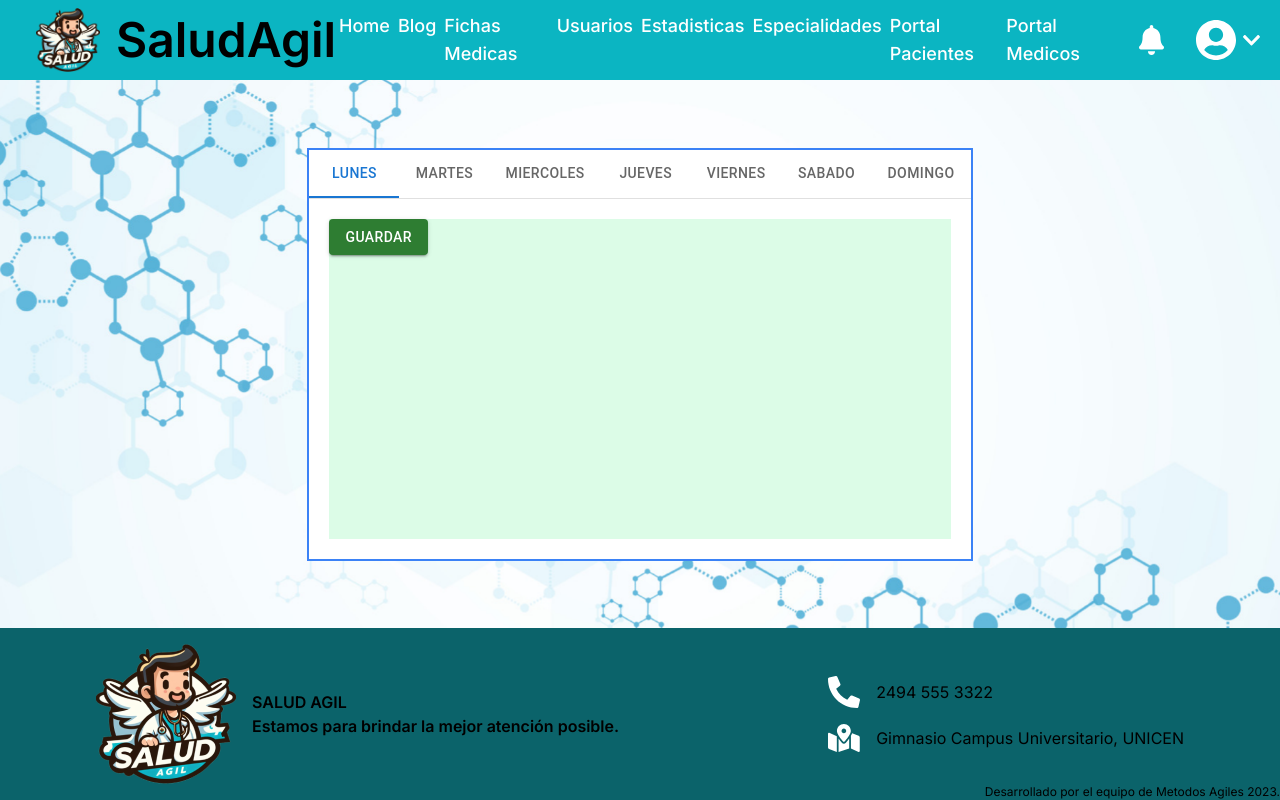
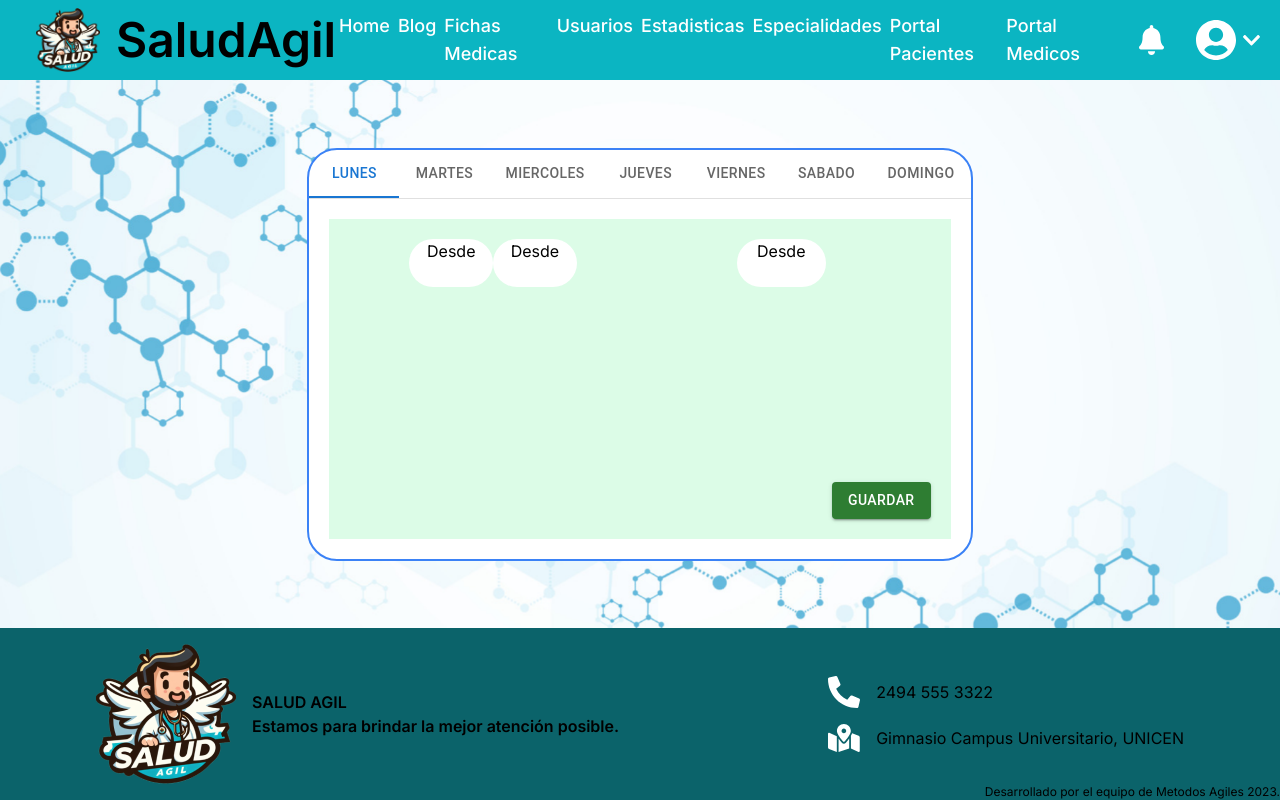
Before and after one commit to metagiles2023/SaludAgil2023, a Next.js app in the folder front/frontend-salud/: page /portalMedico/cargarTurnos in a window 1280 px wide. Built offline with nearby package versions, Linux system fonts and the light colour scheme.

Commit message:
Se termino la implementacion del mostrar turnos de medico

```diff
--- a/front/frontend-salud/src/app/portalMedico/calendario/page.js
+++ b/front/frontend-salud/src/app/portalMedico/calendario/page.js
@@ -2,7 +2,7 @@
 import React from 'react'
 import Header from '@/components/Estructura/Header'
 import Footer from '@/components/Estructura/Footer'
-import TurnoCard from '@/components/Turno/TurnoCardReservar';
+import PacienteCard from '@/components/Calendario/PacienteCard'
 import Calendar from 'react-calendar'
 import "./Calendar.css"
 import { useState } from 'react';
@@ -16,7 +16,7 @@ export default function mostrarTurnosMedico() {
 
     const handle = ((dia,mes,user) =>{
             mes += 1;
-            fetch(`/api/turnosdisponibles?dia=${dia}&mes=${mes}&idMedico=${1}`,{
+            fetch(`/api/portalmedico?dia=${dia}&mes=${mes}&idMedico=${1}`,{
                 method: 'GET',
               })
             .then(async (res) => {
@@ -37,7 +37,7 @@ export default function mostrarTurnosMedico() {
       <Header />
       <main className='flex-1 flex'>
         <div className='flex-1 flex justify-center items-center'>
-          <div className='flex w-2/3 h-2/3 justify-center items-center'>
+          <div className='flex w-5/6 h-5/6 justify-center items-center'>
             <Calendar
               minDate={now}
               maxDate={maxima_fecha}
@@ -50,7 +50,7 @@ export default function mostrarTurnosMedico() {
           </div>
         </div>
         <div className='flex-1 flex items-center'>
-            <div className='flex h-full'>
+          <div className='flex h-5/6'>
             <div className='flex flex-col'>
               <div>
                 <h1 className='text-2xl font-bold text-black'>Horarios:</h1>
@@ -73,14 +73,24 @@ export default function mostrarTurnosMedico() {
                   </div>
                 </div>
               </div>
-                    <div className='flex-1 flex-row w-full h-150px justify-center items-center rounded-3xl bg-cyan-400 text-2xl overflow-y-auto'>
+              <div className='flex h-2/3 justify-center items-center rounded-3xl bg-cyan-400 text-2xl '>
+                <div className="flex h-5/6 w-11/12 overflow-y-auto">
                   <div className='flex flex-col w-full text-center'>
                       {data &&
-                        data.map((turno) => (
-                            <div key={turno.id} className='w-1/8'>
-                            <TurnoCard id={turno.id} horario={turno.date}/>
+                        data.map((turno) => {
+                          return (
+                            <div className='w-1/8'>
+                              <PacienteCard
+                                key={turno.id}
+                                id={turno.id}
+                                horario={turno.date}
+                                paciente={turno.paciente !== null ? turno.paciente.nombre + " " + turno.paciente.apellido : "Libre"}
+                              />
                             </div>
-                        ))}
+                          );
+                        })
+                      }
+                  </div>
                 </div>
               </div>
             </div>
--- a/front/frontend-salud/src/app/portalMedico/cargarTurnos/page.js
+++ b/front/frontend-salud/src/app/portalMedico/cargarTurnos/page.js
@@ -6,11 +6,6 @@ import Box from '@mui/material/Box';
 import Tabs from '@mui/material/Tabs';
 import Tab from '@mui/material/Tab';
 import Button from '@mui/material/Button';
-import FormControl from '@mui/material/FormControl';
-import InputLabel from '@mui/material/InputLabel';
-import Select from '@mui/material/Select';
-import MenuItem from '@mui/material/MenuItem';
-import AutoComplete from "@/components/Turno/AutoComplete";
 
 function dias(index) {
     return {
@@ -22,7 +17,7 @@ function dias(index) {
 export default function Turnos() {
     const [value, setValue] = useState(0);
 
-    const handleChange = (event, setValue) => {
+    const handleChange = (event, newValue) => {
         setValue(newValue);
     };
 
@@ -30,7 +25,7 @@ export default function Turnos() {
         <div className="flex flex-col min-h-screen">
             <Header />
             <main className="flex-1 flex justify-center items-center">
-                <div className="flex bg-white border-blue-500 border-[2px]">
+                <div className="flex bg-white border-blue-500 border-[2px] rounded-[30px] overflow-hidden">
                     <div className="flex flex-col ">
                         <Box sx={{ borderBottom: 1, borderColor: 'divider' }}>
                             <Tabs value={value} onChange={handleChange} aria-label="Tabla dias">
@@ -45,11 +40,25 @@ export default function Turnos() {
                         </Box>
                         {value === 0 && (
                             <div className="flex flex-col bg-green-100 m-5 h-[40vh]">
-                                    <div className="flex">
+                                    <div className="flex w-full h-full my-5 justify-center">
+                                        <div className="flex flex-col w-full h-full">
+                                            <div className="flex w-full h-12 justify-between px-20">
+                                                <div className="flex w-2/3 justify-center text-black bg-white rounded-[30px]">
+                                                    Desde
+                                                </div>
+                                                <div className="flex w-2/3 justify-center text-black bg-white rounded-[30px]">
+                                                    Desde
+                                                </div>
+                                            </div>
+                                        </div>
 
-
+                                        <div className="flex w-8/12 content-between justify-between px-20">
+                                            <div className="flex w-2/3 h-12 justify-center text-black bg-white rounded-[30px]">
+                                                Desde
+                                            </div>
+                                        </div>
                                     </div>
-                                    <div>
+                                    <div className="flex justify-end mb-5 mr-5">
                                         <Button className="flex bg-green-500" variant="contained" color="success">
                                             Guardar
                                         </Button>
--- /dev/null
+++ b/front/frontend-salud/src/components/Calendario/PacienteCard.jsx
@@ -0,0 +1,20 @@
+const PacienteCard = (props) => {
+    const aux = props.horario;
+    const paciente = props.paciente;
+    //const aux = props.horario.split("T")[1].split(":");
+    const minutosFormateados = (aux.getMinutes() === 0) ? "00" : aux.getMinutes();
+
+    const hora = aux.getHours() +  ":"  + minutosFormateados;
+
+    return (
+        <div className="m-2 bg-[#699BE8] text-[white] cursor-pointer px-5 py-2.5 rounded-[5px] border-[none] hover:bg-[#699BC9] active:bg-[#699BC9]" >
+            <button >
+                {hora} - {paciente}
+            </button>
+
+        </div>
+    );
+};
+
+
+  export default PacienteCard;
```
Lines whose indentation alone changed are shown as unchanged.
